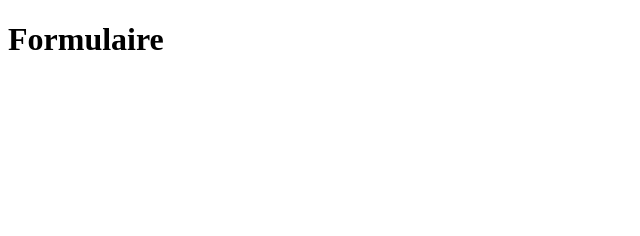
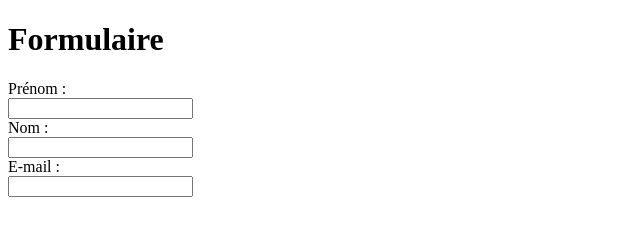
Before and after one commit to sofiane626/exercice3, a plain HTML site: page index.html in a window 1280 px wide. Shown: the whole page, without its empty margins (0-640 px from the left). Drawn offline with Linux system fonts and the light colour scheme.

Commit message:
Ajout des input prenom nom et email

```diff
--- a/index.html
+++ b/index.html
@@ -10,6 +10,15 @@
 
 <body>
     <h1>Formulaire</h1>
+
+    <label for="name">Prénom :</label><br>
+    <input type="text" id="Prénom" name="Prénom">
+    <br>
+    <label for="name">Nom :</label><br>
+    <input type="text" id="Nom" name="Nom">
+    <br>
+    <label for="name">E-mail :</label><br>
+    <input type="email" id="E-mail" name="E-mail">
 </body>
 
 </html>
```
